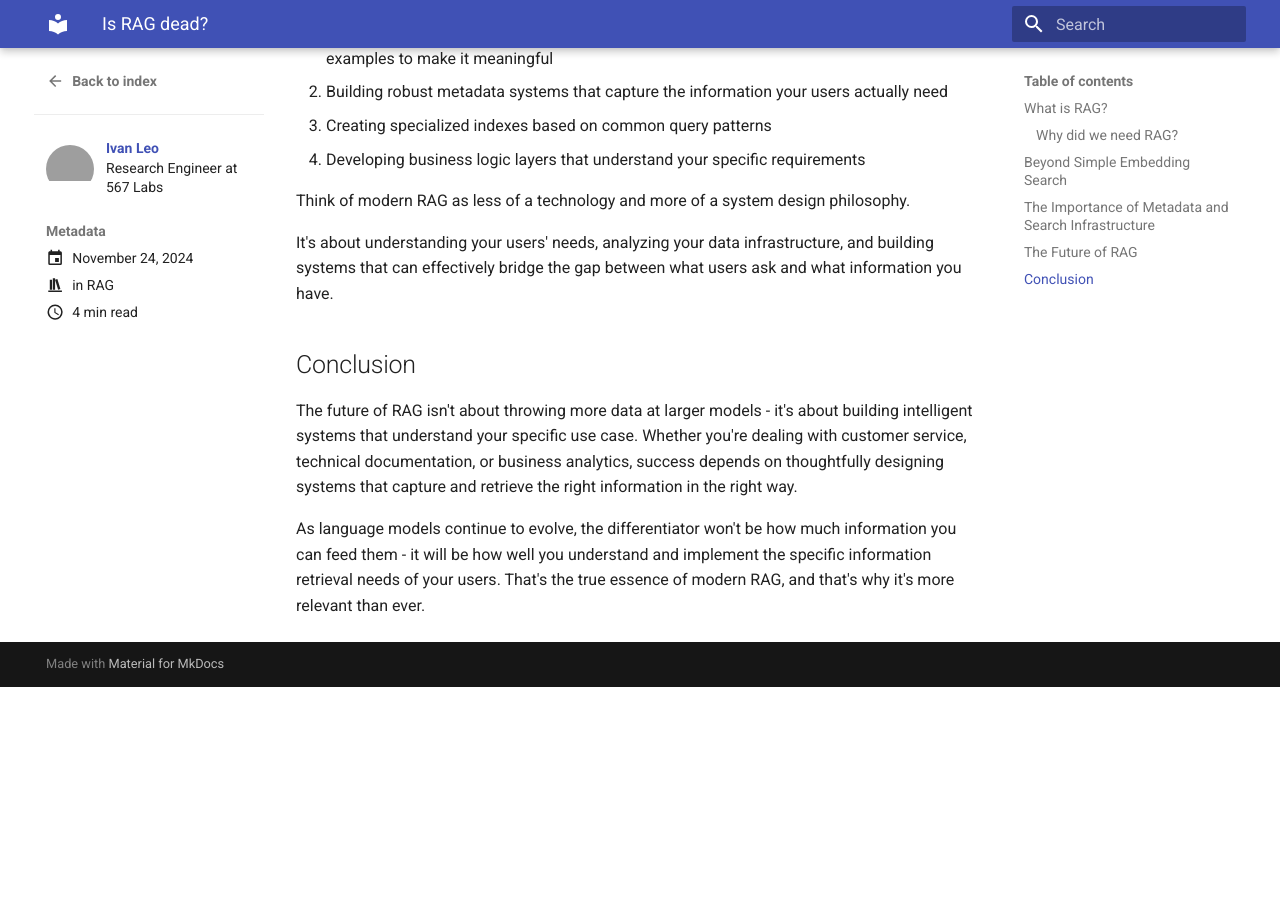
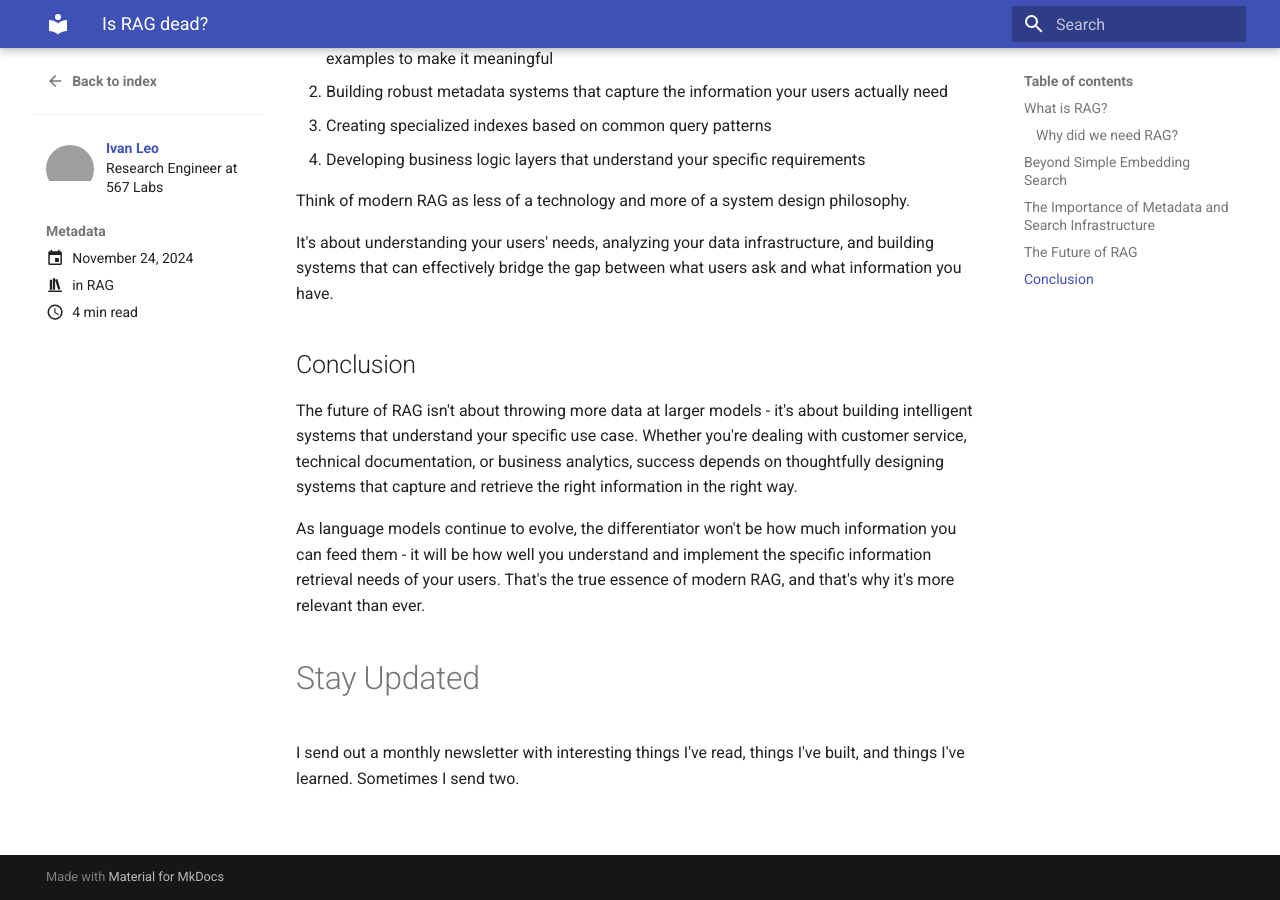
Before and after one commit to ivanleomk/ivanleomk.github.io, an MkDocs documentation site: the page built from docs/blog/posts/what-is-rag.md, in a window 1280 px wide and 900 px high, scrolled down 2137 px. Built offline with MkDocs 1.6.1 and Material for MkDocs 9.7.7, drawn with Linux system fonts in a browser that asks for light colours; a script that is not in the unit is left out; before the commit the page ends 2824 px from its top, so only the background shows below that; grey boxes are pictures that could not be loaded.

Commit message:
fix: experimenting with partials

```diff
--- /dev/null
+++ b/docs/overrides/blog-post.html
@@ -0,0 +1,180 @@
+<!--
+  Copyright (c) 2016-2024 Martin Donath <martin.donath@squidfunk.com>
+
+  Permission is hereby granted, free of charge, to any person obtaining a copy
+  of this software and associated documentation files (the "Software"), to
+  deal in the Software without restriction, including without limitation the
+  rights to use, copy, modify, merge, publish, distribute, sublicense, and/or
+  sell copies of the Software, and to permit persons to whom the Software is
+  furnished to do so, subject to the following conditions:
+
+  The above copyright notice and this permission notice shall be included in
+  all copies or substantial portions of the Software.
+
+  THE SOFTWARE IS PROVIDED "AS IS", WITHOUT WARRANTY OF ANY KIND, EXPRESS OR
+  IMPLIED, INCLUDING BUT NOT LIMITED TO THE WARRANTIES OF MERCHANTABILITY,
+  FITNESS FOR A PARTICULAR PURPOSE AND NON-INFRINGEMENT. IN NO EVENT SHALL THE
+  AUTHORS OR COPYRIGHT HOLDERS BE LIABLE FOR ANY CLAIM, DAMAGES OR OTHER
+  LIABILITY, WHETHER IN AN ACTION OF CONTRACT, TORT OR OTHERWISE, ARISING
+  FROM, OUT OF OR IN CONNECTION WITH THE SOFTWARE OR THE USE OR OTHER DEALINGS
+  IN THE SOFTWARE.
+-->
+
+{% extends "main.html" %}
+
+{% import "partials/nav-item.html" as item with context %}
+
+<!-- Page content -->
+{% block container %}
+  <div class="md-content md-content--post" data-md-component="content">
+
+    <!-- Sidebar -->
+    <div
+      class="md-sidebar md-sidebar--post"
+      data-md-component="sidebar"
+      data-md-type="navigation"
+    >
+      <div class="md-sidebar__scrollwrap">
+        <div class="md-sidebar__inner md-post">
+          <nav class="md-nav md-nav--primary">
+
+            <!-- Back to overview link -->
+            <div class="md-post__back">
+              <div class="md-nav__title md-nav__container">
+                <a href="{{ page.parent.url | url }}" class=" md-nav__link">
+                  {% include ".icons/material/arrow-left.svg" %}
+                  <span class="md-ellipsis">
+                    {{ lang.t("blog.index") }}
+                  </span>
+                </a>
+              </div>
+            </div>
+
+            <!-- Post authors -->
+            {% if page.authors %}
+              <div class="md-post__authors md-typeset">
+                {% for author in page.authors %}
+                  <div class="md-profile md-post__profile">
+                    <span class="md-author md-author--long">
+                      <img src="{{ author.avatar | url }}" alt="{{ author.name }}" />
+                    </span>
+                    <span class="md-profile__description">
+                      <strong>
+                        {% if author.url %}
+                          <a href="{{ author.url }}">{{ author.name }}</a>
+                        {% else %}
+                          {{ author.name }}
+                        {% endif %}
+                      </strong>
+                      <br />
+                      {{ author.description }}
+                    </span>
+                  </div>
+                {% endfor %}
+              </div>
+            {% endif %}
+
+            <!-- Post metadata -->
+            <ul class="md-post__meta md-nav__list">
+              <li class="md-nav__item md-nav__item--section">
+                <div class="md-post__title">
+                  <span class="md-ellipsis">
+                    {{ lang.t("blog.meta") }}
+                  </span>
+                </div>
+                <nav class="md-nav">
+                  <ul class="md-nav__list">
+
+                    <!-- Post date -->
+                    <li class="md-nav__item">
+                      <div class="md-nav__link">
+                        {% include ".icons/material/calendar.svg" %}
+                        <time
+                          datetime="{{ page.config.date.created }}"
+                          class="md-ellipsis"
+                        >
+                          {{- page.config.date.created | date -}}
+                        </time>
+                      </div>
+                    </li>
+
+                    <!-- Post date updated -->
+                    {% if page.config.date.updated %}
+                      <li class="md-nav__item">
+                        <div class="md-nav__link">
+                          {% include ".icons/material/calendar-clock.svg" %}
+                          <time
+                            datetime="{{ page.config.date.updated }}"
+                            class="md-ellipsis"
+                          >
+                            {{- page.config.date.updated | date -}}
+                          </time>
+                        </div>
+                      </li>
+                    {% endif %}
+
+                    <!-- Post categories -->
+                    {% if page.categories %}
+                      <li class="md-nav__item">
+                        <div class="md-nav__link">
+                          {% include ".icons/material/bookshelf.svg" %}
+                          <span class="md-ellipsis">
+                            {{ lang.t("blog.categories.in") }}
+                            {% for category in page.categories %}
+                              <a href="{{ category.url | url }}">
+                                {{- category.title -}}
+                              </a>
+                              {%- if loop.revindex > 1 %}, {% endif -%}
+                            {% endfor -%}
+                          </span>
+                        </div>
+                      </li>
+                    {% endif %}
+
+                    <!-- Post readtime -->
+                    {% if page.config.readtime %}
+                      {% set time = page.config.readtime %}
+                      <li class="md-nav__item">
+                        <div class="md-nav__link">
+                          {% include ".icons/material/clock-outline.svg" %}
+                          <span class="md-ellipsis">
+                            {% if time == 1 %}
+                              {{ lang.t("readtime.one") }}
+                            {% else %}
+                              {{ lang.t("readtime.other") | replace("#", time) }}
+                            {% endif %}
+                          </span>
+                        </div>
+                      </li>
+                    {% endif %}
+                  </ul>
+                </nav>
+              </li>
+            </ul>
+          </nav>
+
+          <!-- Table of contents, if integrated -->
+          {% if "toc.integrate" in features %}
+            {% include "partials/toc.html" %}
+          {% endif %}
+        </div>
+      </div>
+    </div>
+
+    <!-- Page content -->
+    <article class="md-content__inner md-typeset">
+      {% block content %}
+        {% include "partials/content.html" %}
+      {% endblock %}
+      <div class="newsletter-section" style="margin: 2rem 0;">
+        <h1>Stay Updated</h1>
+        <p>
+          I send out a monthly newsletter with interesting things I've read, things I've built, and things I've learned. Sometimes I send two.
+        </p>
+
+        <script async data-uid="b184c2f91e" src="https://ivan-leo.kit.com/b184c2f91e/index.js"></script>
+      </div>
+    </article>
+  </div>
+  {%- include "partials/cal-button.html" %}
+{% endblock %}
--- /dev/null
+++ b/docs/overrides/blog.html
@@ -0,0 +1,27 @@
+{% extends "base.html" %}
+
+{% block container %}
+  <div class="md-content" data-md-component="content">
+    <div class="md-content__inner">
+
+      <!-- Header -->
+      <header class="md-typeset">
+        {{ page.content }}
+      </header>
+
+      <!-- Posts -->
+      {% for post in posts %}
+        {% include "partials/post.html" %}
+      {% endfor %}
+
+      <!-- Pagination -->
+      {% if pagination %}
+        {% block pagination %}
+          {% include "partials/pagination.html" %}
+        {% endblock %}
+      {% endif %}
+    </div>
+
+    {%- include "partials/cal-button.html" %}
+  </div>
+{% endblock %}
--- /dev/null
+++ b/docs/overrides/main.html
@@ -0,0 +1,6 @@
+{% extends "base.html" %}
+
+{% block content %}
+{{ super() }}
+{%- include "partials/cal-button.html" %}
+{% endblock %}
--- /dev/null
+++ b/docs/overrides/partials/cal-button.html
@@ -0,0 +1,11 @@
+<div class="cal-cta">
+  <!-- Cal floating-popup embed code begins -->
+  <script type="text/javascript">
+    (function (C, A, L) { let p = function (a, ar) { a.q.push(ar); }; let d = C.document; C.Cal = C.Cal || function () { let cal = C.Cal; let ar = arguments; if (!cal.loaded) { cal.ns = {}; cal.q = cal.q || []; d.head.appendChild(d.createElement("script")).src = A; cal.loaded = true; } if (ar[0] === L) { const api = function () { p(api, arguments); }; const namespace = ar[1]; api.q = api.q || []; if(typeof namespace === "string"){cal.ns[namespace] = cal.ns[namespace] || api;p(cal.ns[namespace], ar);p(cal, ["initNamespace", namespace]);} else p(cal, ar); return;} p(cal, ar); }; })(window, "https://app.cal.com/embed/embed.js", "init");
+    Cal("init", "30min", {origin:"https://cal.com"});
+
+    Cal.ns["30min"]("floatingButton", {"calLink":"ivanleomk/30min","config":{"layout":"month_view"}, "buttonText": "Book a call", "width": "20px"});
+    Cal.ns["30min"]("ui", {"styles":{"branding":{"brandColor":"#000000"}},"hideEventTypeDetails":false,"layout":"month_view"});
+  </script>
+  <!-- Cal floating-popup embed code ends -->
+</div>
--- a/mkdocs.yml
+++ b/mkdocs.yml
@@ -5,6 +5,7 @@
   features:
     - content.code.copy
     - content.code.annotate
+  custom_dir: docs/overrides
 plugins:
   - social
   - search
```
